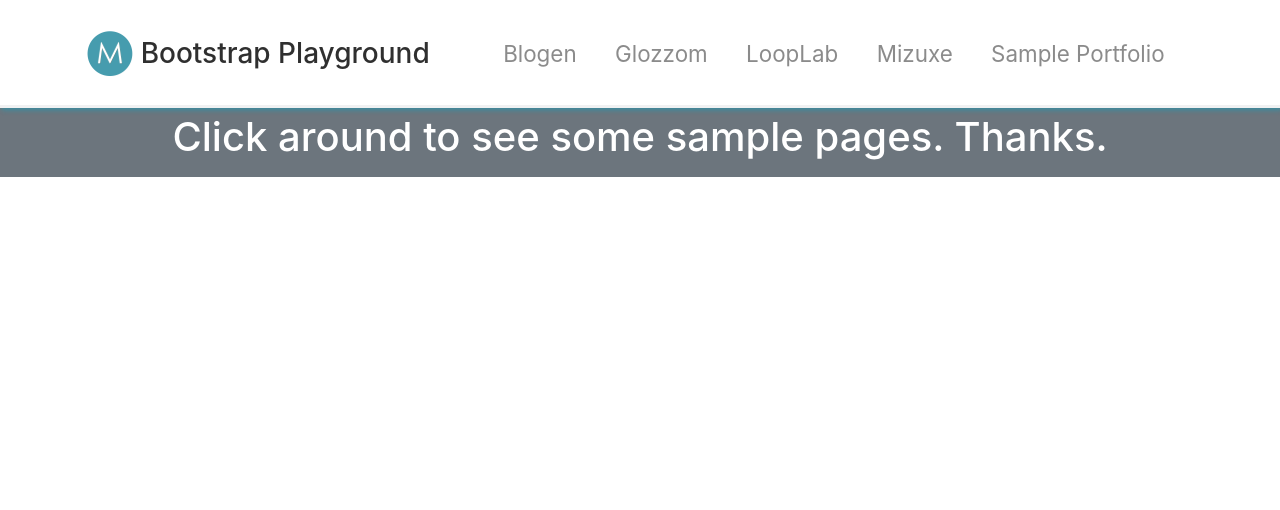
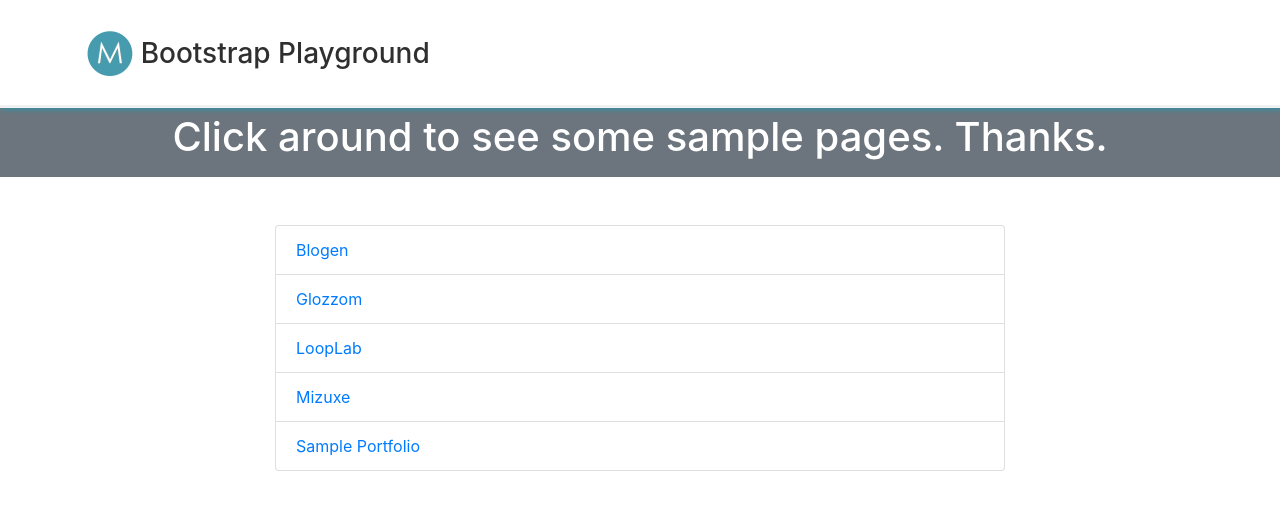
Before and after one commit to djdagorne/bootstrap-playground, a plain HTML site: page index.html in a window 1280 px wide. Drawn offline with nearby package versions, Linux system fonts and the light colour scheme; files that its build step writes are made by us from their sources; files whose address does not match are found by name.

Commit message:
navbar stuff

```diff
--- a/index.html
+++ b/index.html
@@ -31,34 +31,7 @@
           <img src="img/mlogo.png" width="50" height="50" alt="" />
           <h3 class="d-inline align-middle">Bootstrap Playground</h3>
         </a>
-        <button
-          class="navbar-toggler"
-          data-toggle="collapse"
-          data-target="#navbarCollapse"
-        >
-          <span class="navbar-toggler-icon"></span>
         </button>
-        <div class="collapse navbar-collapse" id="navbarCollapse">
-          <ul class="navbar-nav ml-auto">
-            <li class="nav-item">
-              <a href="blogen_d/index.html" class="nav-link">Blogen</a>
-            </li>
-            <li class="nav-item">
-              <a href="glozzom_d/index.html" class="nav-link">Glozzom</a>
-            </li>
-            <li class="nav-item">
-              <a href="looplab_d/index.html" class="nav-link">LoopLab</a>
-            </li>
-            <li class="nav-item">
-              <a href="mizuxe_d/index.html" class="nav-link">Mizuxe</a>
-            </li>
-            <li class="nav-item">
-              <a href="portfoliogrid/index.html" class="nav-link"
-                >Sample Portfolio</a
-              >
-            </li>
-          </ul>
-        </div>
       </div>
     </nav>
 
@@ -77,6 +50,38 @@
         </div>
       </div>
     </header>
+
+    <section>
+      <div class="container">
+        <div class="row justify-content-md-center mt-5">
+          <div class="col">
+          </div>
+          <div class="col-sm-8">
+            <ul  class="list-group w-200">
+              <li class="list-group-item">
+                <a href="blogen_d/index.html">Blogen</a>
+              </li>
+              <li class="list-group-item">
+                <a href="glozzom_d/index.html">Glozzom</a>
+              </li>
+              <li class="list-group-item">
+                <a href="looplab_d/index.html">LoopLab</a>
+              </li>
+              <li class="list-group-item">
+                <a href="mizuxe_d/index.html">Mizuxe</a>
+              </li>
+              <li class="list-group-item">
+                <a href="portfoliogrid/index.html"
+                  >Sample Portfolio</a
+                >
+              </li>
+            </ul>
+          </div>
+          <div class="col">
+          </div>
+        </div>
+      </div>
+    </section>
 
     <script
       src="http://code.jquery.com/jquery-3.3.1.min.js"
```
